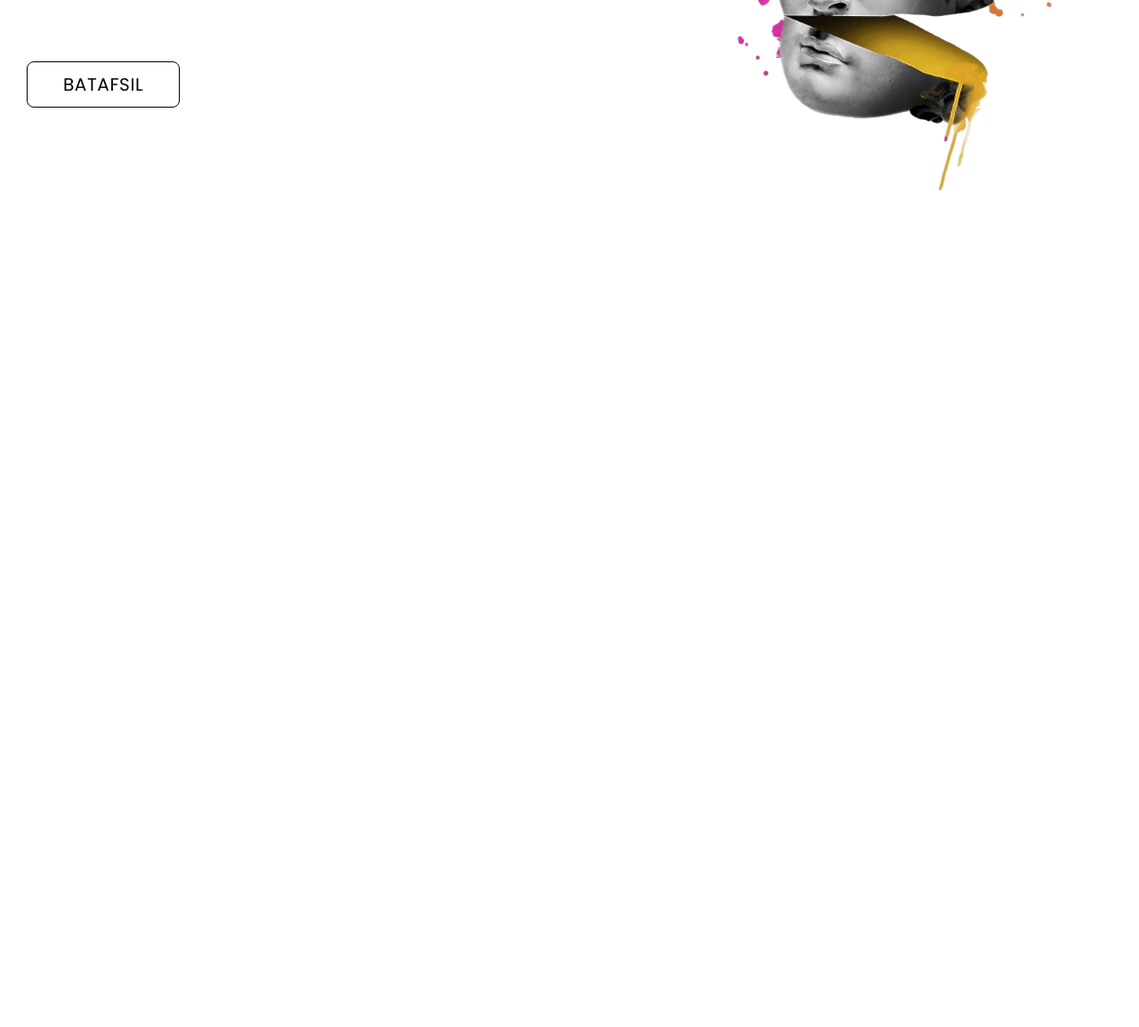
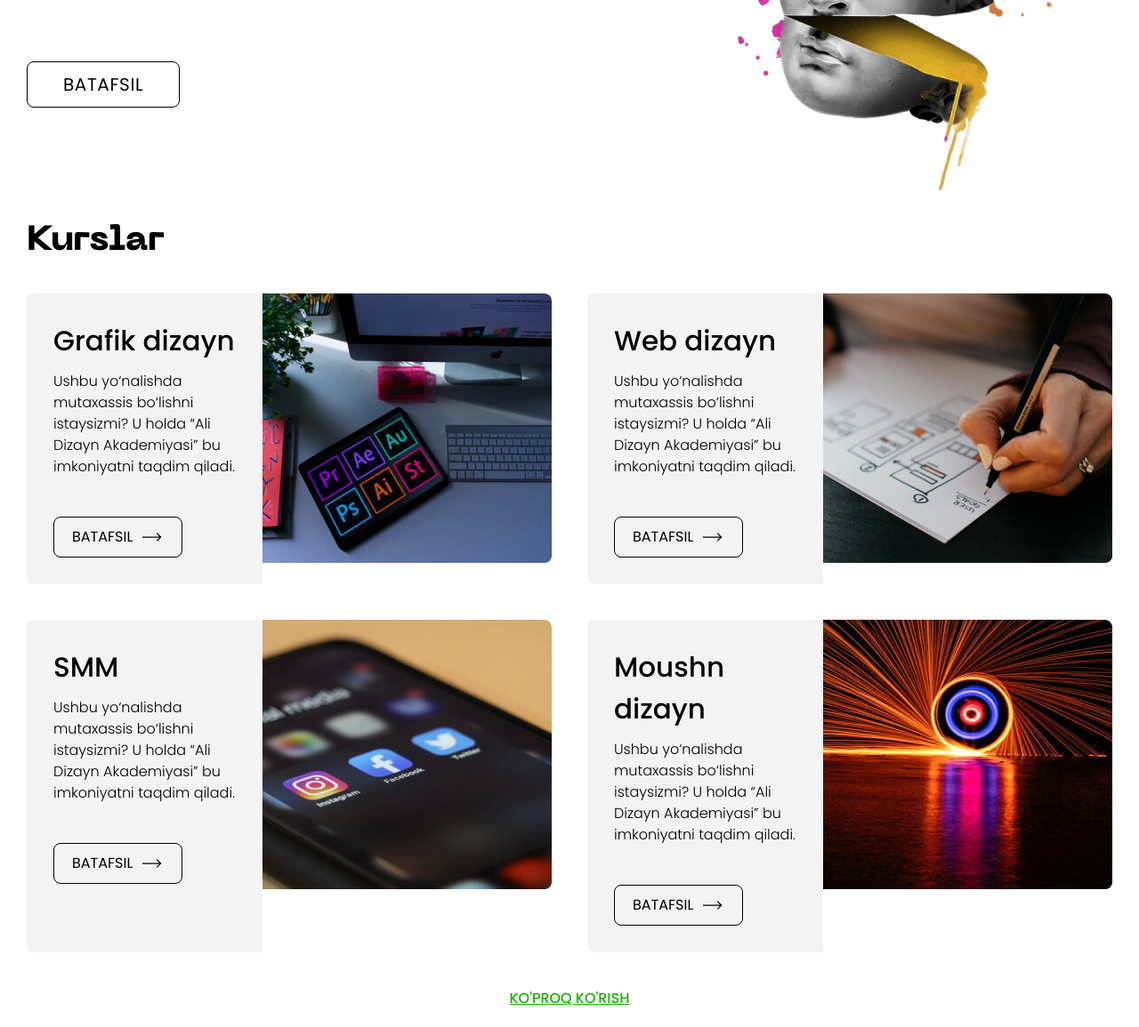
Before and after one commit to frontendtester/ali-design-academy, a plain HTML site: page index.html in a window 1280 px wide. Shown: the part 500-1655 px from the top of the page at 89% size. Before the commit the page ends 800 px from the top, so only its background shows below. Drawn offline with Linux system fonts and the light colour scheme.

Commit message:
Add index-courses section for desktop

```diff
--- a/css/styles.css
+++ b/css/styles.css
@@ -33,6 +33,10 @@
   font-weight: normal;
   font-style: normal;
   font-display: swap;
+}
+
+:root {
+  --heading-font-stack: "PP Neue Machina", "Poppins", "Arial", sans-serif;
 }
 
 
@@ -249,7 +253,7 @@ img {
 .hero__heading {
   margin-top: 0;
   margin-bottom: 8px;
-  font-family: "PP Neue Machina", "Poppins", "Arial", sans-serif;
+  font-family: var(--heading-font-stack);
   font-size: 76px;
   line-height: 90px;
 }
@@ -273,6 +277,79 @@ img {
   z-index: 1;
   right: -30px;
   top: 0;
+}
+
+
+/* INDEX-COURSES */
+.index-courses {
+  padding-top: 20px;
+  padding-bottom: 20px;
+}
+
+.index-courses__heading {
+  margin-top: 0;
+  margin-bottom: 40px;
+  font-family: var(--heading-font-stack);
+  font-size: 39px;
+  line-height: normal;
+}
+
+.index-courses-list {
+  display: flex;
+  flex-wrap: wrap;
+  padding: 0;
+  margin: 0;
+  margin-left: -40px;
+  margin-bottom: -40px;
+  list-style: none;
+}
+
+.index-courses__item {
+  width: calc(100% / 2 - 40px);
+  margin-left: 40px;
+  margin-bottom: 40px;
+}
+
+.index-courses__bottom {
+  margin-top: 40px;
+  text-align: center;
+}
+
+.index-courses__more-link {
+  font-weight: 500;
+  color: #19B100;
+  text-transform: uppercase;
+}
+
+/* INDEX-COURSE */
+.index-course {
+  display: flex;
+  border-radius: 8px;
+  overflow: hidden;
+}
+
+.index-course__info {
+  padding: 30px;
+  background-color: #f3f3f3;
+}
+
+.index-course__title {
+  margin-top: 0;
+  margin-bottom: 10px;
+  font-size: 31px;
+  line-height: normal;
+  font-weight: 500;
+}
+
+.index-course__description {
+  margin-top: 0;
+  margin-bottom: 44px;
+}
+
+.index-course__img {
+  width: 325px;
+  height: 303px;
+  object-fit: cover;
 }
 
 
--- a/index.html
+++ b/index.html
@@ -58,6 +58,72 @@
         <img class="hero__img" src="img/hero-img.png" alt="Dizayn illyustratsiya" srcset="img/hero-img.png 1x, img/hero-img@2x.png 2x">
       </div>
     </div>
+
+
+    <!-- INDEX-COURSES -->
+    <section class="index-courses">
+      <div class="container">
+        <h2 class="index-courses__heading">Kurslar</h2>
+        <ul class="index-courses-list">
+          <li class="index-courses__item index-course">
+            <div class="index-course__info">
+              <h3 class="index-course__title">Grafik dizayn</h3>
+              <p class="index-course__description">Ushbu yo‘nalishda mutaxassis bo‘lishni istaysizmi? U holda “Ali Dizayn Akademiyasi” bu imkoniyatni taqdim qiladi.</p>
+              <a class="arrow-button" href="#">
+                <span class="arrow-button__inner">
+                  <span class="arrow-button__text">Batafsil</span>
+                  <svg class="arrow-button__icon" width="25" height="16" fill="none" xmlns="http://www.w3.org/2000/svg"><path d="m20.108 7.375-3.353-3.352.884-.884L22.5 8l-4.861 4.861-.884-.884 3.353-3.352H1v-1.25h19.108Z" fill="currentColor"/></svg>
+                </span>
+              </a>
+            </div>
+            <img class="index-course__img" src="img/course-graphic-design.jpg" alt="Adobe Suite logolar stol ustida" width="325" height="303" srcset="img/course-graphic-design.jpg 1x, img/course-graphic-design@2x.jpg 2x">
+          </li>
+          <li class="index-courses__item index-course">
+            <div class="index-course__info">
+              <h3 class="index-course__title">Web dizayn</h3>
+              <p class="index-course__description">Ushbu yo‘nalishda mutaxassis bo‘lishni istaysizmi? U holda “Ali Dizayn Akademiyasi” bu imkoniyatni taqdim qiladi.</p>
+              <a class="arrow-button" href="#">
+                <span class="arrow-button__inner">
+                  <span class="arrow-button__text">Batafsil</span>
+                  <svg class="arrow-button__icon" width="25" height="16" fill="none" xmlns="http://www.w3.org/2000/svg"><path d="m20.108 7.375-3.353-3.352.884-.884L22.5 8l-4.861 4.861-.884-.884 3.353-3.352H1v-1.25h19.108Z" fill="currentColor"/></svg>
+                </span>
+              </a>
+            </div>
+            <img class="index-course__img" src="img/course-web-design.jpg" alt="Qog'ozga wireframe chizilyapti" width="325" height="303" srcset="img/course-web-design.jpg 1x, img/course-web-design@2x.jpg 2x">
+          </li>
+          <li class="index-courses__item index-course">
+            <div class="index-course__info">
+              <h3 class="index-course__title">SMM</h3>
+              <p class="index-course__description">Ushbu yo‘nalishda mutaxassis bo‘lishni istaysizmi? U holda “Ali Dizayn Akademiyasi” bu imkoniyatni taqdim qiladi.</p>
+              <a class="arrow-button" href="#">
+                <span class="arrow-button__inner">
+                  <span class="arrow-button__text">Batafsil</span>
+                  <svg class="arrow-button__icon" width="25" height="16" fill="none" xmlns="http://www.w3.org/2000/svg"><path d="m20.108 7.375-3.353-3.352.884-.884L22.5 8l-4.861 4.861-.884-.884 3.353-3.352H1v-1.25h19.108Z" fill="currentColor"/></svg>
+                </span>
+              </a>
+            </div>
+            <img class="index-course__img" src="img/course-smm.jpg" alt="Adobe Suite logolar stol ustida" width="325" height="303" srcset="img/course-smm.jpg 1x, img/course-smm@2x.jpg 2x">
+          </li>
+          <li class="index-courses__item index-course">
+            <div class="index-course__info">
+              <h3 class="index-course__title">Moushn dizayn</h3>
+              <p class="index-course__description">Ushbu yo‘nalishda mutaxassis bo‘lishni istaysizmi? U holda “Ali Dizayn Akademiyasi” bu imkoniyatni taqdim qiladi.</p>
+              <a class="arrow-button" href="#">
+                <span class="arrow-button__inner">
+                  <span class="arrow-button__text">Batafsil</span>
+                  <svg class="arrow-button__icon" width="25" height="16" fill="none" xmlns="http://www.w3.org/2000/svg"><path d="m20.108 7.375-3.353-3.352.884-.884L22.5 8l-4.861 4.861-.884-.884 3.353-3.352H1v-1.25h19.108Z" fill="currentColor"/></svg>
+                </span>
+              </a>
+            </div>
+            <img class="index-course__img" src="img/course-motion.jpg" alt="Aylanayotgan chiroqli narsa" width="325" height="303" srcset="img/course-motion.jpg 1x, img/course-motion@2x.jpg 2x">
+          </li>
+        </ul>
+
+        <div class="index-courses__bottom">
+          <a class="index-courses__more-link" href="#">Ko'proq ko'rish</a>
+        </div>
+      </div>
+    </section>
   </main>
 
 
```
Also changed, not shown: img/course-graphic-design.jpg (added), img/course-graphic-design@2x.png (added), img/course-motion.jpg (added), img/course-motion@2x.png (added), img/course-smm.jpg (added), img/course-smm@2x.png (added), img/course-web-design.jpg (added), img/course-web-design@2x.png (added), img/icon-right-arrow-long.svg (added).
